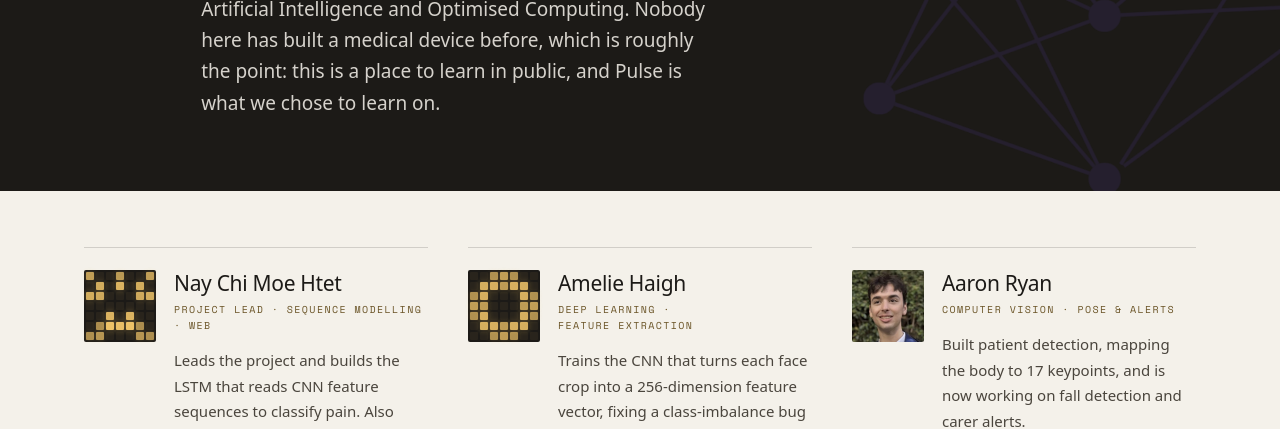
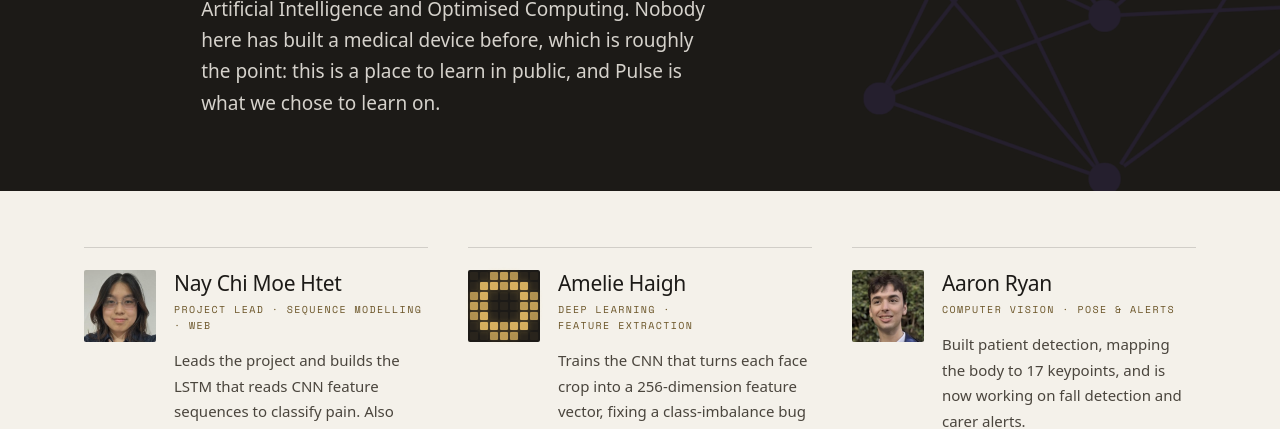
Before and after one commit to nayc-599/pulse_portfolio, an Eleventy site: page team.html in a window 1280 px wide. Shown: the part 386-815 px from the top of the page. Built offline with nearby package versions, Linux system fonts and the light colour scheme; Eleventy itself is replaced by a stand-in of ours; files that its build step writes are made by us from their sources; a web font is replaced by a local one.

Commit message:
Upload nay chi

```diff
--- a/team.html
+++ b/team.html
@@ -25,9 +25,7 @@
   <section aria-label="Team members">
     <ul style="list-style:none;margin:0;padding:0;display:grid;grid-template-columns:repeat(auto-fill,minmax(min(100%,280px),1fr));column-gap:var(--grid-col-gap);row-gap:44px">
       <li class="rule-top" style="display:flex;flex-wrap:wrap;align-items:stretch;gap:14px 18px;padding-top:22px;min-width:0">
-        <span class="pixel-grid" data-pixel-grid data-pattern="scatter" data-n="7" style="flex:0 0 72px;width:72px;height:72px">
-          <span class="pixel-grid__cells" style="display:grid;grid-template-columns:repeat(7,8px);grid-auto-rows:8px;gap:2px"></span>
-        </span>
+        <img src="/media/naychi-avatar.jpg" alt="Nay Chi Moe Htet" width="72" height="72" loading="lazy" style="flex:0 0 72px;width:72px;height:72px;aspect-ratio:1;object-fit:cover;border-radius:2px;display:block" />
         <span style="flex:1 1 180px;min-width:0;display:flex;flex-direction:column;gap:14px">
           <span style="display:flex;flex-direction:column;gap:6px">
             <span style="font:500 21px/1.25 var(--font-sans);font-size:clamp(19px,calc(19px + (100vw - 320px) * 0.125),21px);letter-spacing:-0.015em;text-wrap:balance">Nay Chi Moe Htet</span>
```
Also changed, not shown: media/naychi-avatar.jpg (added), media/naychi.jpg (added).
